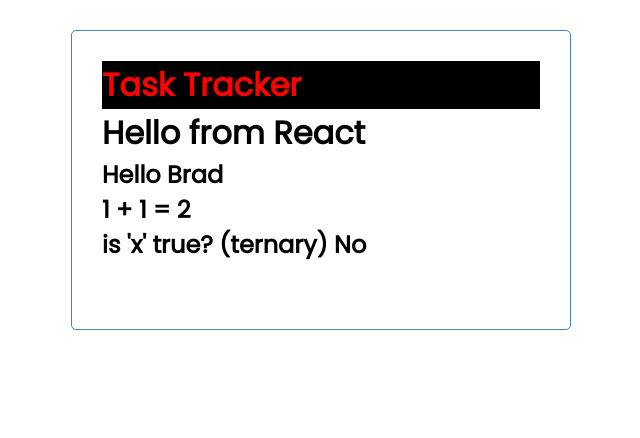
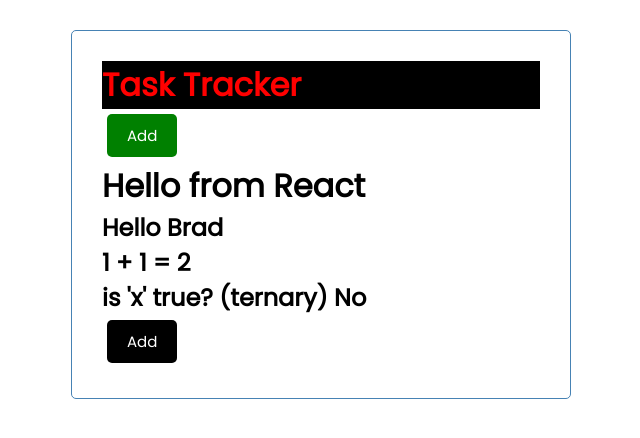
Before and after one commit to tiukenywil11/reactJsCrashCourse, a React (Create React App) app in the folder react-task-tracker/: page / in a window 1280 px wide. Shown: the top 438 px of the page, without its empty margins (319-959 px from the left). Built offline with nearby package versions, Linux system fonts and the light colour scheme.

Commit message:
Appended the following files to add Button component: App.js, Header.js, Button.js

```diff
--- a/react-task-tracker/src/App.js
+++ b/react-task-tracker/src/App.js
@@ -11,6 +11,7 @@
       <h2> Hello {name}</h2>
       <h2> 1 + 1 = {1 + 1}</h2>
       <h2> is 'x' true? (ternary) {x ? 'Yes' : 'No'} </h2>
+      <button className='btn'> Add </button>
     </div>
   );
 }
--- /dev/null
+++ b/react-task-tracker/src/components/Button.js
@@ -0,0 +1,24 @@
+import PropTypes from 'prop-types'
+
+// {color, test} parameter is a destructured variable from "props" variable.
+const Button = ({color, text}) => {
+    return (
+         <button style={{backgroundColor: color}}
+         className='btn'>
+            {text}
+        </button>
+    )
+}
+
+// Intializes property for 'Button' component
+Button.defaultProps = {
+    color: 'steelBlue',
+}
+
+// Initialize property type for 'Button' component, will check if property type matches
+Button.propTypes = {
+    text: PropTypes.string,
+    color: PropTypes.string,
+}
+
+export default Button
--- a/react-task-tracker/src/components/Header.js
+++ b/react-task-tracker/src/components/Header.js
@@ -1,4 +1,5 @@
 import PropTypes from 'prop-types'
+import Button from './Button'
 
 // {title} parameter is a destructures variable from "props" variable.
 // Calling it inside the function would only be {title}, instead of {props.title}
@@ -8,6 +9,7 @@
             <h1 style={{color: 'red', backgroundColor: 'black'}}>
                 {title}
             </h1>
+            <Button color='green' text='Add'/>
         </header>
     )
 }
```
